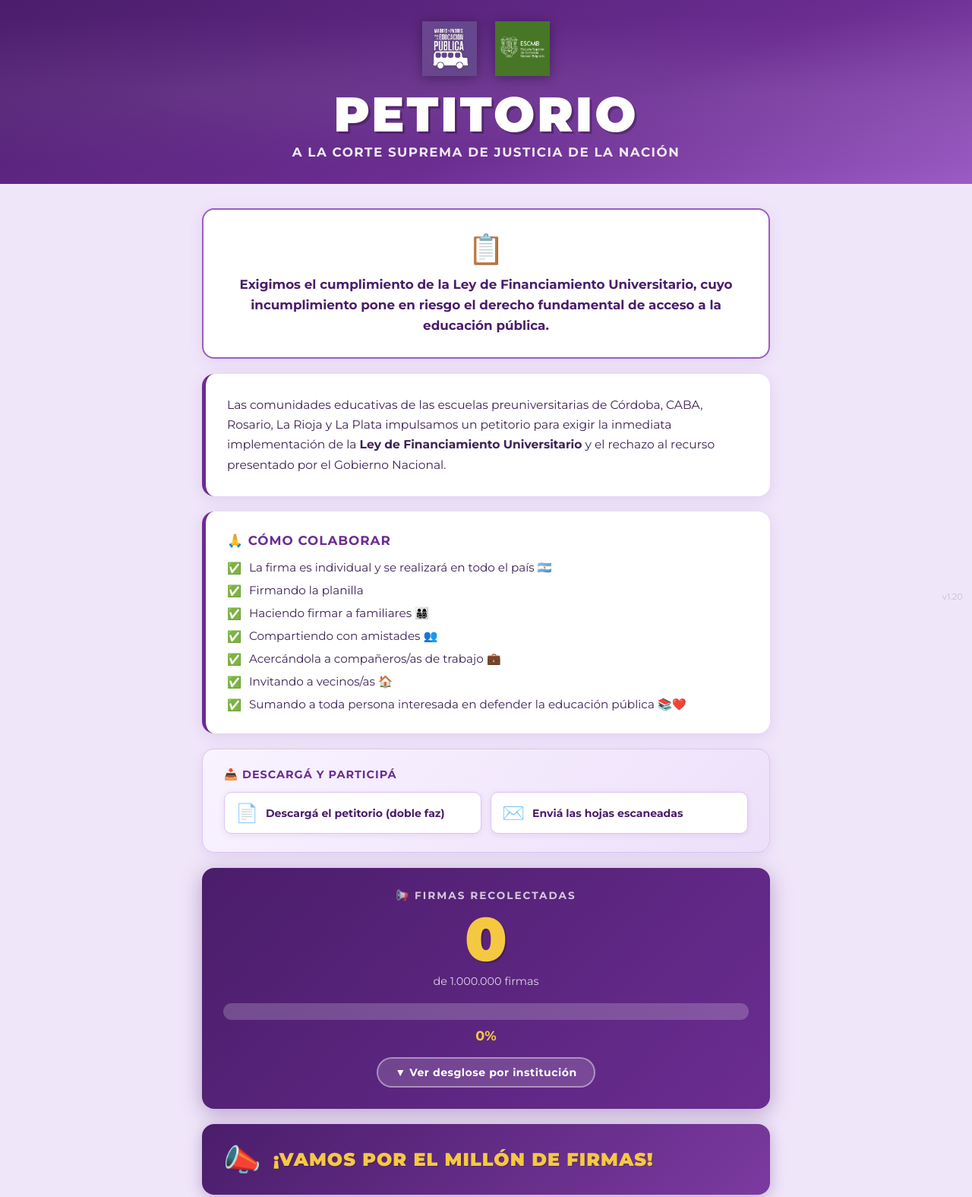
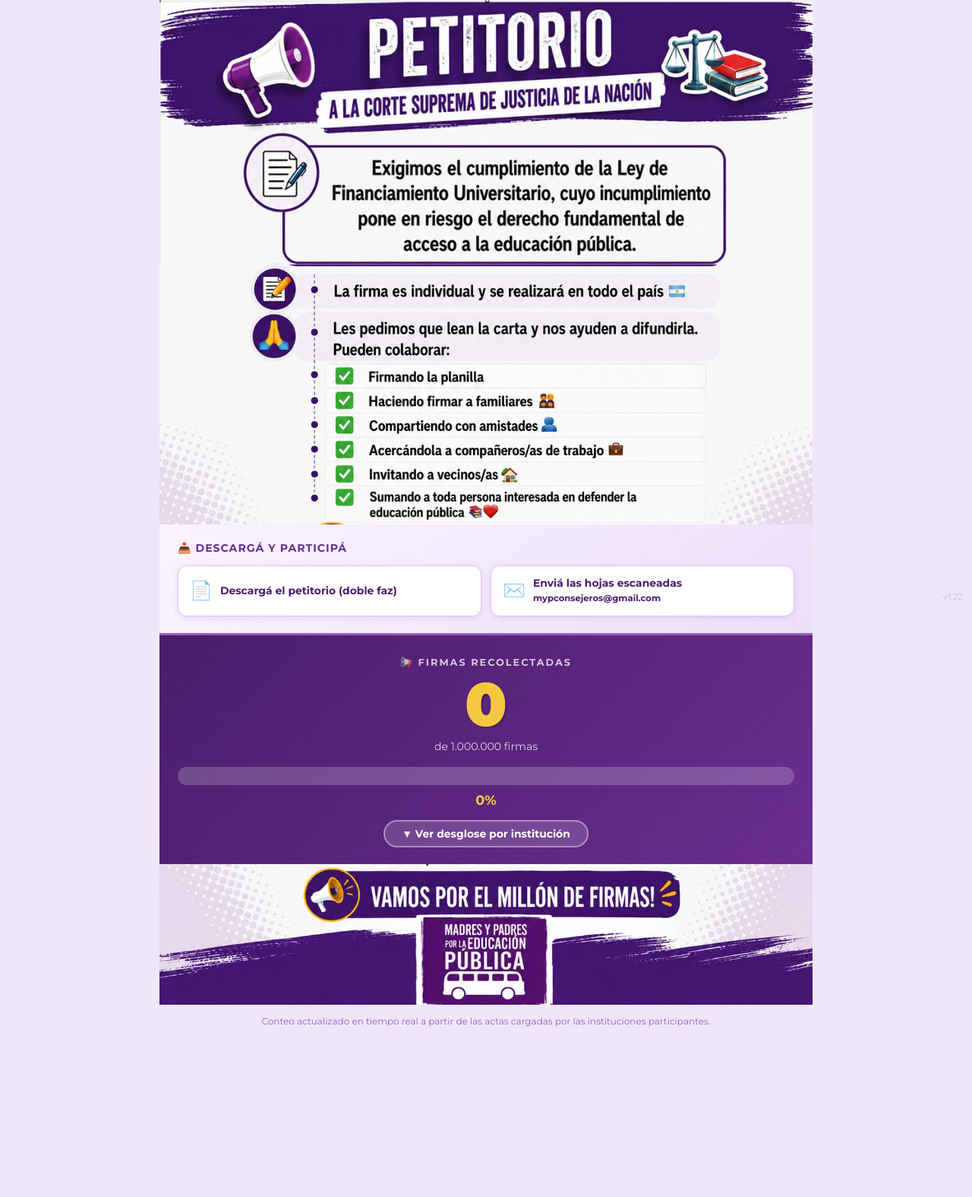
Before and after one commit to clustech-arp/firmas_petitorio, a website: page public/index.html in a window 1280 px wide. Shown: the top 1575 px of the page at 76% size. After the commit the page ends 1383 px from the top, so only its background shows below. Drawn offline with Linux system fonts and the light colour scheme; no server answers.

Commit message:
rediseno visual v1.22 con imagenes

```diff
--- a/public/index.html
+++ b/public/index.html
@@ -12,7 +12,6 @@
     --violeta-oscuro: #4A1D6B;
     --violeta-claro: #9B5CC4;
     --lavanda: #F0E6FA;
-    --verde: #3BB54A;
     --amarillo: #F5C842;
     --blanco: #ffffff;
     --texto: #2d1a42;
@@ -24,151 +23,25 @@
     font-family: 'Montserrat', 'Segoe UI', Arial, sans-serif;
     background: var(--lavanda);
     color: var(--texto);
+    max-width: 860px;
+    margin: 0 auto;
   }
 
-  /* ── HEADER ── */
-  header {
-    background: linear-gradient(160deg, var(--violeta-oscuro) 0%, var(--violeta) 60%, var(--violeta-claro) 100%);
-    padding: 28px 16px 32px;
-    text-align: center;
-    position: relative;
-    overflow: hidden;
-  }
-
-  header::before {
-    content: '';
-    position: absolute;
-    inset: 0;
-    background: radial-gradient(ellipse at 20% 50%, rgba(255,255,255,0.06) 0%, transparent 60%),
-                radial-gradient(ellipse at 80% 50%, rgba(255,255,255,0.06) 0%, transparent 60%);
-  }
-
-  .logos {
-    display: flex;
-    justify-content: center;
-    align-items: center;
-    gap: 24px;
-    margin-bottom: 18px;
-    flex-wrap: wrap;
-    position: relative;
-  }
-
-  .logos img {
-    height: 72px;
-    object-fit: contain;
-    filter: drop-shadow(0 2px 8px rgba(0,0,0,0.35));
-  }
-
-  .titulo-principal {
-    font-size: clamp(2.4rem, 7vw, 4rem);
-    font-weight: 900;
-    color: var(--blanco);
-    letter-spacing: 3px;
-    text-transform: uppercase;
-    text-shadow: 3px 3px 0 rgba(0,0,0,0.25);
-    line-height: 1;
-    position: relative;
-  }
-
-  .subtitulo-header {
-    margin-top: 8px;
-    font-size: clamp(0.8rem, 2.5vw, 1.05rem);
-    font-weight: 700;
-    color: rgba(255,255,255,0.9);
-    text-transform: uppercase;
-    letter-spacing: 1.5px;
-    position: relative;
-  }
-
-  /* ── MAIN ── */
-  main {
-    max-width: 780px;
-    margin: 0 auto;
-    padding: 32px 16px 24px;
-    display: flex;
-    flex-direction: column;
-    gap: 20px;
-  }
-
-  /* ── TARJETA BASE ── */
-  .card {
-    background: var(--blanco);
-    border-radius: 16px;
-    box-shadow: 0 4px 20px rgba(107,45,145,0.12);
-    padding: 28px 28px;
-    border-left: 5px solid var(--violeta);
-  }
-
-  /* ── EXIGENCIA ── */
-  .card-exigencia {
-    background: var(--blanco);
-    border-radius: 16px;
-    border: 2px solid var(--violeta-claro);
-    padding: 28px;
-    text-align: center;
-    box-shadow: 0 4px 20px rgba(107,45,145,0.10);
-  }
-
-  .card-exigencia .icono { font-size: 2.4rem; margin-bottom: 10px; }
-
-  .card-exigencia p {
-    font-size: 1.05rem;
-    font-weight: 700;
-    color: var(--violeta-oscuro);
-    line-height: 1.6;
-  }
-
-  /* ── DESCRIPCION ── */
-  .card-descripcion p {
-    font-size: 0.97rem;
-    line-height: 1.7;
-    color: #3d2255;
-  }
-
-  /* ── COMO PARTICIPAR ── */
-  .card-participar h2 {
-    font-size: 1.05rem;
-    font-weight: 700;
-    color: var(--violeta);
-    text-transform: uppercase;
-    letter-spacing: 1px;
-    margin-bottom: 16px;
-    display: flex;
-    align-items: center;
-    gap: 8px;
-  }
-
-  .lista-check {
-    display: flex;
-    flex-direction: column;
-    gap: 10px;
-  }
-
-  .lista-check li {
-    display: flex;
-    align-items: flex-start;
-    gap: 10px;
-    font-size: 0.95rem;
-    color: #3d2255;
-  }
-
-  .lista-check li::before {
-    content: '✅';
-    flex-shrink: 0;
-    margin-top: 1px;
+  /* Imágenes de sección — full width, responsive */
+  .seccion-imagen {
+    width: 100%;
+    display: block;
   }
 
   /* ── ACCIONES ── */
-  .card-acciones {
+  .seccion-acciones {
     background: linear-gradient(135deg, #f9f3ff 0%, #ede0fa 100%);
-    border-radius: 16px;
-    padding: 24px 28px;
-    box-shadow: 0 4px 16px rgba(107,45,145,0.10);
-    border: 1px solid #dcc4f5;
+    padding: 22px 24px;
+    border-bottom: 3px solid var(--violeta-claro);
   }
 
-  .card-acciones h2 {
-    font-size: 0.9rem;
+  .seccion-acciones h2 {
+    font-size: 0.88rem;
     font-weight: 700;
     color: var(--violeta);
     text-transform: uppercase;
@@ -181,7 +54,6 @@
     grid-template-columns: 1fr 1fr;
     gap: 12px;
   }
-
   @media (max-width: 500px) { .acciones-grid { grid-template-columns: 1fr; } }
 
   .accion-item {
@@ -189,43 +61,40 @@
     align-items: center;
     gap: 10px;
     background: var(--blanco);
-    border-radius: 10px;
-    padding: 12px 14px;
+    border-radius: 12px;
+    padding: 13px 15px;
     text-decoration: none;
     color: var(--violeta-oscuro);
     font-weight: 700;
-    font-size: 0.88rem;
-    box-shadow: 0 2px 8px rgba(107,45,145,0.10);
+    font-size: 0.87rem;
+    box-shadow: 0 2px 8px rgba(107,45,145,0.12);
     border: 1px solid #dcc4f5;
     transition: all 0.2s;
+    line-height: 1.4;
   }
-
   .accion-item:hover {
     background: var(--violeta);
     color: var(--blanco);
     transform: translateY(-2px);
-    box-shadow: 0 6px 18px rgba(107,45,145,0.22);
+    box-shadow: 0 6px 18px rgba(107,45,145,0.25);
+  }
+  .accion-item .icono { font-size: 1.5rem; flex-shrink: 0; }
+
+  /* ── CONTADOR ── */
+  .seccion-contador {
+    background: linear-gradient(135deg, var(--violeta-oscuro) 0%, var(--violeta) 100%);
+    padding: 28px 24px 22px;
+    text-align: center;
+    color: var(--blanco);
   }
 
-  .accion-item .icono-accion { font-size: 1.5rem; }
-
-  /* ── CONTADOR ── */
-  .card-contador {
-    background: linear-gradient(135deg, var(--violeta-oscuro) 0%, var(--violeta) 100%);
-    border-radius: 16px;
-    padding: 28px;
-    text-align: center;
-    color: var(--blanco);
-    box-shadow: 0 6px 28px rgba(74,29,107,0.35);
-  }
-
-  .card-contador h2 {
-    font-size: 0.85rem;
+  .contador-label {
+    font-size: 0.8rem;
     font-weight: 700;
     letter-spacing: 2px;
     text-transform: uppercase;
     opacity: 0.75;
-    margin-bottom: 10px;
+    margin-bottom: 8px;
   }
 
   .numero-firmas {
@@ -236,18 +105,13 @@
     text-shadow: 2px 2px 0 rgba(0,0,0,0.2);
   }
 
-  .meta-texto {
-    font-size: 0.9rem;
-    opacity: 0.8;
-    margin-top: 6px;
-    margin-bottom: 20px;
-  }
+  .meta-texto { font-size: 0.88rem; opacity: 0.8; margin: 6px 0 18px; }
 
   .barra-fondo {
     width: 100%;
     background: rgba(255,255,255,0.2);
     border-radius: 999px;
-    height: 22px;
+    height: 24px;
     overflow: hidden;
   }
 
@@ -259,79 +123,35 @@
     border-radius: 999px;
   }
 
-  .porcentaje {
-    margin-top: 10px;
-    font-weight: 700;
-    font-size: 1.1rem;
-    color: var(--amarillo);
-  }
+  .porcentaje { margin-top: 9px; font-weight: 700; font-size: 1.1rem; color: var(--amarillo); }
 
   .btn-desglose {
-    margin-top: 18px;
+    margin-top: 16px;
     background: rgba(255,255,255,0.15);
     border: 2px solid rgba(255,255,255,0.4);
     color: var(--blanco);
-    padding: 9px 22px;
+    padding: 8px 22px;
     border-radius: 999px;
     font-weight: 700;
     cursor: pointer;
-    font-size: 0.88rem;
+    font-size: 0.87rem;
     font-family: inherit;
-    letter-spacing: 0.5px;
     transition: all 0.2s;
   }
+  .btn-desglose:hover { background: rgba(255,255,255,0.25); border-color: var(--amarillo); color: var(--amarillo); }
 
-  .btn-desglose:hover {
-    background: rgba(255,255,255,0.25);
-    border-color: var(--amarillo);
-    color: var(--amarillo);
-  }
-
-  .desglose { margin-top: 20px; text-align: left; display: none; }
-
-  .desglose table {
-    width: 100%;
-    border-collapse: collapse;
-    font-size: 0.9rem;
-    color: var(--blanco);
-  }
-
-  .desglose th, .desglose td {
-    padding: 8px 10px;
-    border-bottom: 1px solid rgba(255,255,255,0.15);
-  }
-
+  .desglose { margin-top: 18px; text-align: left; display: none; }
+  .desglose table { width: 100%; border-collapse: collapse; font-size: 0.9rem; color: var(--blanco); }
+  .desglose th, .desglose td { padding: 8px 10px; border-bottom: 1px solid rgba(255,255,255,0.15); }
   .desglose th { opacity: 0.7; font-weight: 700; text-transform: uppercase; font-size: 0.78rem; letter-spacing: 1px; }
   .desglose .subtotal-inst { font-weight: 700; color: var(--amarillo); }
 
-  /* ── BANNER FINAL ── */
-  .banner-final {
-    background: linear-gradient(135deg, var(--violeta-oscuro) 0%, #7B3AA0 100%);
-    border-radius: 16px;
-    padding: 22px 28px;
-    display: flex;
-    align-items: center;
-    gap: 16px;
-    box-shadow: 0 4px 20px rgba(74,29,107,0.3);
-  }
-
-  .banner-final .megafono { font-size: 2.5rem; }
-
-  .banner-final p {
-    font-size: clamp(1.1rem, 3.5vw, 1.5rem);
-    font-weight: 900;
-    color: var(--amarillo);
-    text-transform: uppercase;
-    letter-spacing: 1px;
-    text-shadow: 1px 1px 0 rgba(0,0,0,0.2);
-  }
-
-  /* ── FOOTER ── */
   footer {
     text-align: center;
-    padding: 20px 16px 36px;
-    font-size: 0.8rem;
+    padding: 14px 16px 32px;
+    font-size: 0.75rem;
     color: var(--violeta-claro);
+    background: var(--lavanda);
   }
 
   .version { position: fixed; bottom: 8px; right: 12px; font-size: 0.72rem; color: #aaa; opacity: 0.6; }
@@ -339,60 +159,30 @@
 </head>
 <body>
 
-<header>
-  <div class="logos">
-    <img src="/MYP.jpg" alt="Madres y Padres por la Educación Pública">
-    <img src="/escmb.png" alt="Escuela Superior de Comercio Manuel Belgrano">
-  </div>
-  <div class="titulo-principal">Petitorio</div>
-  <div class="subtitulo-header">A la Corte Suprema de Justicia de la Nación</div>
-</header>
+  <!-- HEADER -->
+  <img class="seccion-imagen" src="/header.png" alt="Petitorio a la Corte Suprema de Justicia de la Nación">
 
-<main>
+  <!-- CUERPO (cómo colaborar) -->
+  <img class="seccion-imagen" src="/cuerpo.png" alt="Cómo colaborar">
 
-  <!-- Exigencia central -->
-  <div class="card-exigencia">
-    <div class="icono">📋</div>
-    <p>Exigimos el cumplimiento de la Ley de Financiamiento Universitario, cuyo incumplimiento pone en riesgo el derecho fundamental de acceso a la educación pública.</p>
-  </div>
-
-  <!-- Descripción -->
-  <div class="card card-descripcion">
-    <p>Las comunidades educativas de las escuelas preuniversitarias de Córdoba, CABA, Rosario, La Rioja y La Plata impulsamos un petitorio para exigir la inmediata implementación de la <strong>Ley de Financiamiento Universitario</strong> y el rechazo al recurso presentado por el Gobierno Nacional.</p>
-  </div>
-
-  <!-- Cómo participar -->
-  <div class="card card-participar">
-    <h2>🙏 Cómo colaborar</h2>
-    <ul class="lista-check">
-      <li>La firma es individual y se realizará en todo el país 🇦🇷</li>
-      <li>Firmando la planilla</li>
-      <li>Haciendo firmar a familiares 👨‍👩‍👧‍👦</li>
-      <li>Compartiendo con amistades 👥</li>
-      <li>Acercándola a compañeros/as de trabajo 💼</li>
-      <li>Invitando a vecinos/as 🏠</li>
-      <li>Sumando a toda persona interesada en defender la educación pública 📚❤️</li>
-    </ul>
-  </div>
-
-  <!-- Acciones -->
-  <div class="card-acciones">
+  <!-- ACCIONES -->
+  <div class="seccion-acciones">
     <h2>📥 Descargá y participá</h2>
     <div class="acciones-grid">
       <a class="accion-item" href="https://drive.google.com/file/d/1EKtq1FRUDggwSPGnl9PFYDvIZKdd6VuK/view?usp=drivesdk" target="_blank" rel="noopener">
-        <span class="icono-accion">📄</span>
+        <span class="icono">📄</span>
         <span>Descargá el petitorio (doble faz)</span>
       </a>
       <a class="accion-item" href="mailto:mypconsejeros@gmail.com">
-        <span class="icono-accion">✉️</span>
-        <span>Enviá las hojas escaneadas</span>
+        <span class="icono">✉️</span>
+        <span>Enviá las hojas escaneadas<br><small>mypconsejeros@gmail.com</small></span>
       </a>
     </div>
   </div>
 
-  <!-- Contador -->
-  <div class="card-contador">
-    <h2>📢 Firmas recolectadas</h2>
+  <!-- CONTADOR -->
+  <div class="seccion-contador">
+    <div class="contador-label">📢 Firmas recolectadas</div>
     <div class="numero-firmas" id="contador">0</div>
     <div class="meta-texto">de <span id="meta-texto">1.000.000</span> firmas</div>
     <div class="barra-fondo"><div class="barra-relleno" id="barra"></div></div>
@@ -403,17 +193,12 @@
     </div>
   </div>
 
-  <!-- Banner final -->
-  <div class="banner-final">
-    <span class="megafono">📣</span>
-    <p>¡Vamos por el millón de firmas!</p>
-  </div>
+  <!-- PIE -->
+  <img class="seccion-imagen" src="/pie.png" alt="Vamos por el millón de firmas">
 
-</main>
+  <footer>Conteo actualizado en tiempo real a partir de las actas cargadas por las instituciones participantes.</footer>
 
-<footer>Conteo actualizado en tiempo real a partir de las actas cargadas por las instituciones participantes.</footer>
-
-<div class="version">v1.20</div>
+<div class="version">v1.22</div>
 
 <script>
   let desgloseVisible = false;
```
Also changed, not shown: public/cuerpo.png (added), public/header.png (added), public/pie.png (added).
